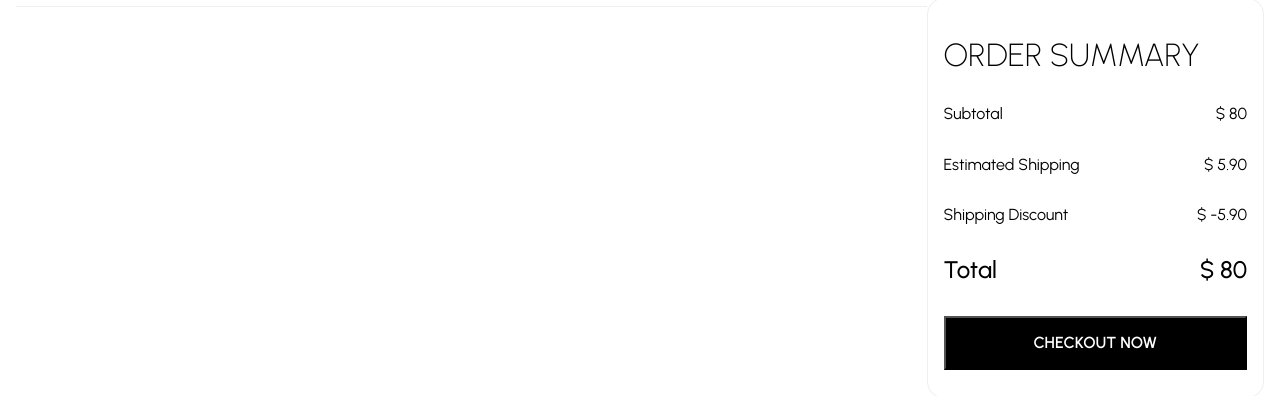
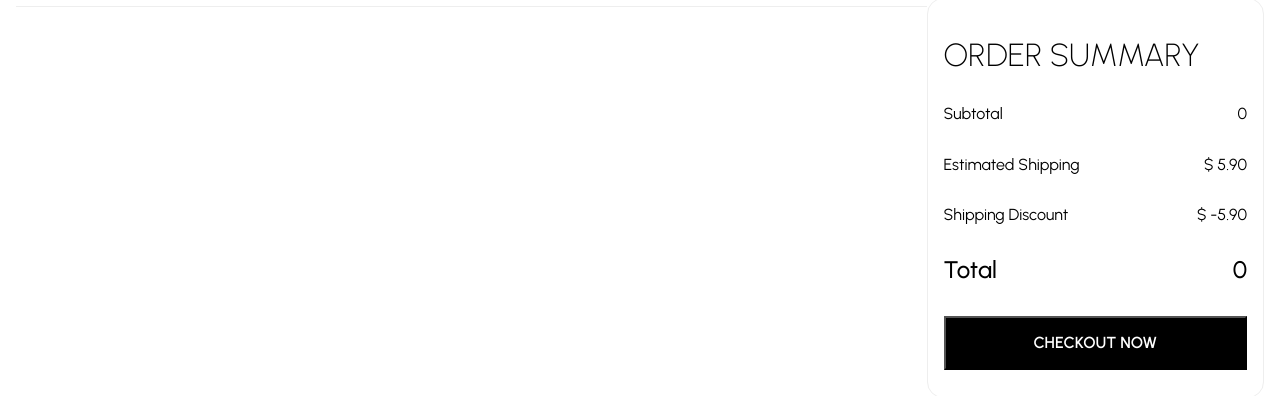
Before and after one commit to adarraji/react-shop, a React (Create React App) app: page /cart in a window 1280 px wide. Shown: the part 268-664 px from the top of the page. Built offline with nearby package versions, Linux system fonts and the light colour scheme.

Commit message:
updated cart infor form state

```diff
--- a/src/pages/Cart.js
+++ b/src/pages/Cart.js
@@ -60,7 +60,7 @@ const Cart = () => {
                         <SummaryTitle>ORDER SUMMARY</SummaryTitle>
                         <SummaryItem>
                             <SummaryItemText>Subtotal</SummaryItemText>
-                            <SummaryItemPrice>$ 80</SummaryItemPrice>
+                            <SummaryItemPrice>{cart.total}</SummaryItemPrice>
                         </SummaryItem>
                         <SummaryItem>
                             <SummaryItemText>Estimated Shipping</SummaryItemText>
@@ -72,7 +72,7 @@ const Cart = () => {
                         </SummaryItem>
                         <SummaryItem type="total">
                             <SummaryItemText>Total</SummaryItemText>
-                            <SummaryItemPrice>$ 80</SummaryItemPrice>
+                            <SummaryItemPrice>{cart.total}</SummaryItemPrice>
                         </SummaryItem>
                         <SummaryButton>CHECKOUT NOW</SummaryButton>
                     </Summary>
```
